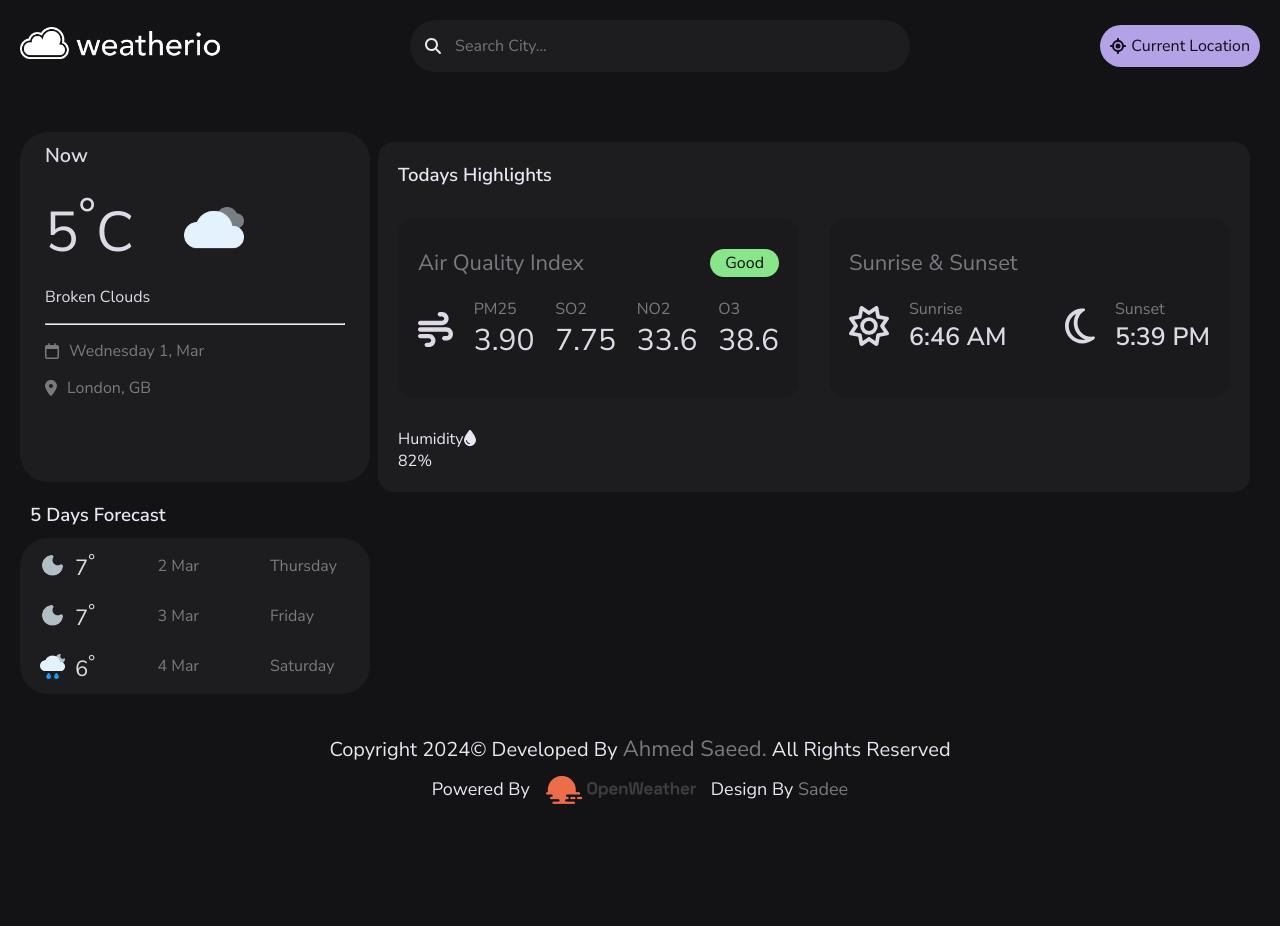
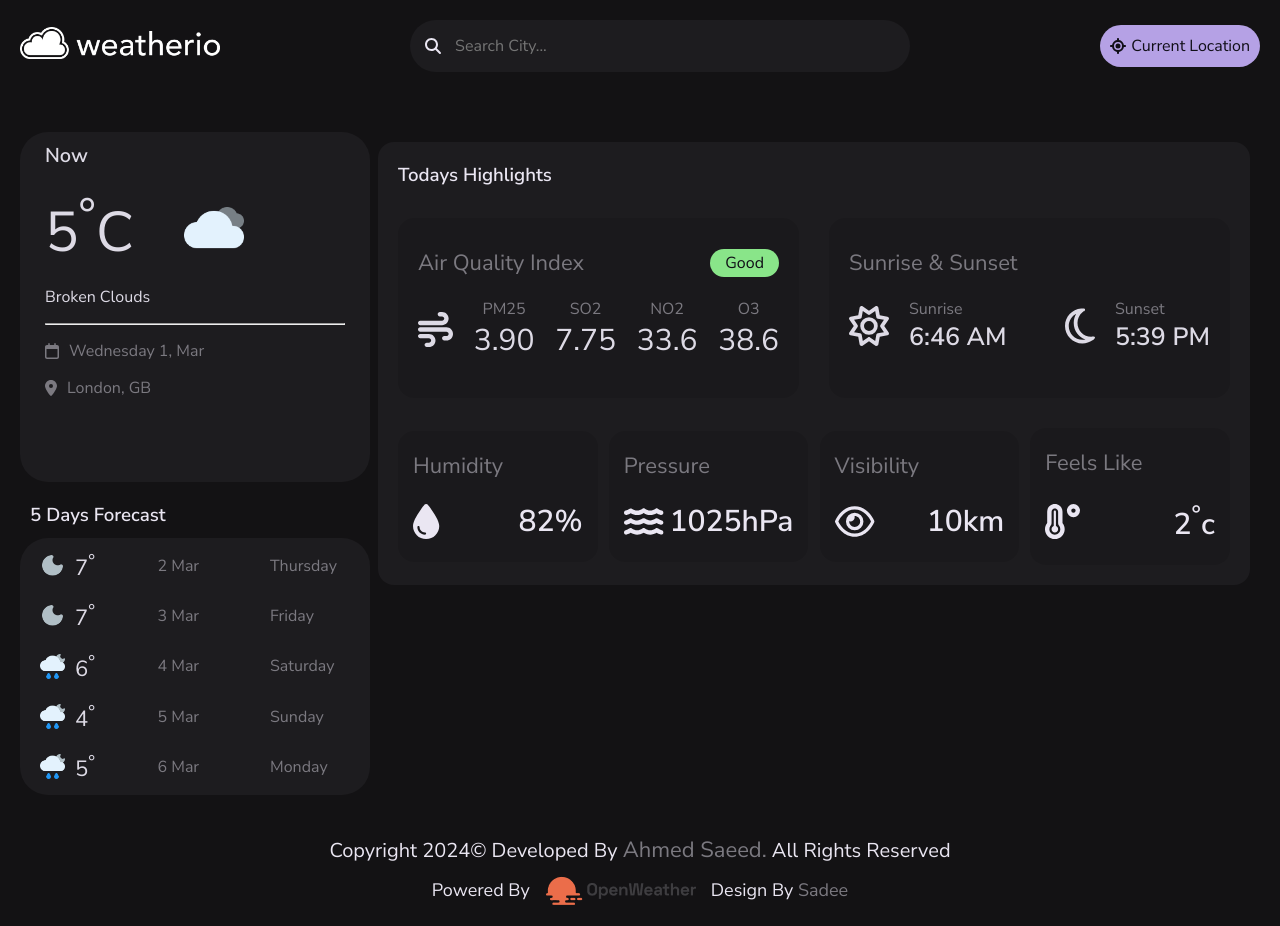
Before and after one commit to AhmedSaeed217/Weather-app, a React (Create React App) app: page / in a window 1280 px wide. Before the commit the page ends 825 px from the top, so only its background shows below. Built offline with nearby package versions, Linux system fonts and the light colour scheme.

Commit message:
Forecast and Highlights Components are modified

```diff
--- a/src/Components/Forecast/Forecast.jsx
+++ b/src/Components/Forecast/Forecast.jsx
@@ -57,6 +57,40 @@ export default function Forecast() {
             <span>Saturday</span>
           </div>
         </div>
+        <div className="day-details">
+          <div className="temp">
+            <img src={pic2} alt="" />
+            <span>
+              4<sup>&deg;</sup>
+            </span>
+          </div>
+
+          <div className="date">
+            <span>5 Mar</span>
+          </div>
+
+          <div className="day">
+            <span>Sunday</span>
+          </div>
+        </div>
+
+        <div className="day-details">
+          <div className="temp">
+            <img src={pic2} alt="" />
+            <span>
+              5<sup>&deg;</sup>
+            </span>
+          </div>
+
+          <div className="date">
+            <span>6 Mar</span>
+          </div>
+
+          <div className="day">
+            <span>Monday</span>
+          </div>
+        </div>
+
       </div>
     </div>
   );
--- a/src/Components/Highlights/Highlights.css
+++ b/src/Components/Highlights/Highlights.css
@@ -62,6 +62,7 @@
 .air-quality .air-quality-info span {
   color: var(--on-surface-variant);
   text-align: center;
+  display: block;
 }
 
 .air-quality .air-quality-info p {
@@ -82,6 +83,7 @@
   justify-content: space-between;
   margin-top: 20px;
 }
+
 .sunrise-sunset-description p {
   margin-bottom: 10px;
 }
@@ -105,3 +107,42 @@
   font-size: 25px;
   font-weight: bold;
 }
+
+.highlights .bottom-highlights {
+  display: flex;
+  align-items: center;
+  justify-content: space-between;
+}
+
+.highlights .bottom-highlights .bottom-highlights-details {
+  background-color: var(--black-alpha-10);
+  padding: 20px 15px;
+  width: 24%;
+  border-radius: var(--radius-16);
+  -webkit-border-radius: var(--radius-16);
+  -moz-border-radius: var(--radius-16);
+  -ms-border-radius: var(--radius-16);
+  -o-border-radius: var(--radius-16);
+}
+
+.bottom-highlights-details span {
+  color: var(--on-surface-variant);
+  font-size: var(--body-1);
+  margin-bottom: 20px;
+  display: block;
+}
+
+.bottom-highlights-details .details {
+  display: flex;
+  align-items: center;
+  justify-content: space-between;
+}
+
+.bottom-highlights-details .details svg {
+  font-size: 35px;
+}
+
+.bottom-highlights-details .details p {
+  font-size: 30px;
+  font-weight: bold;
+}
--- a/src/Components/Highlights/Highlights.jsx
+++ b/src/Components/Highlights/Highlights.jsx
@@ -55,14 +55,37 @@ function Highlights() {
           </div>
         </div>
         <div className="bottom-highlights">
-          <div className="humidity">
+          <div className="bottom-highlights-details">
             <span>Humidity</span>
-            <i class="fa-solid fa-droplet"></i>
-            <p>82%</p>
+            <div className="details">
+              <i className="fa-solid fa-droplet"></i>
+              <p>82%</p>
+            </div>
           </div>
-          <div className="pressure"></div>
-          <div className="visibility"></div>
-          <div className="feels-like"></div>
+
+          <div className="bottom-highlights-details">
+            <span>Pressure</span>
+            <div className="details">
+              <i className="fas fa-water"></i>
+              <p>1025hPa</p>
+            </div>
+          </div>
+
+          <div className="bottom-highlights-details">
+            <span>Visibility</span>
+            <div className="details">
+              <i className="far fa-eye"></i>
+              <p>10km</p>
+            </div>
+          </div>
+
+          <div className="bottom-highlights-details">
+            <span>Feels Like</span>
+            <div className="details">
+              <i className="fas fa-temperature-high"></i>
+              <p>2<sup>°</sup>c</p>
+            </div>
+          </div>
         </div>
       </div>
     </div>
```
